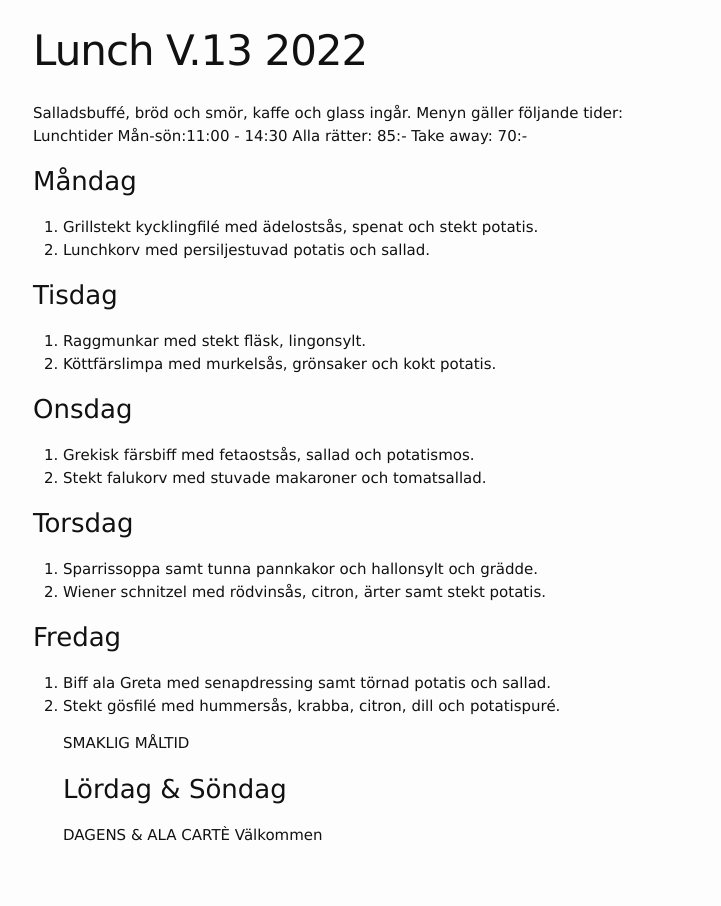
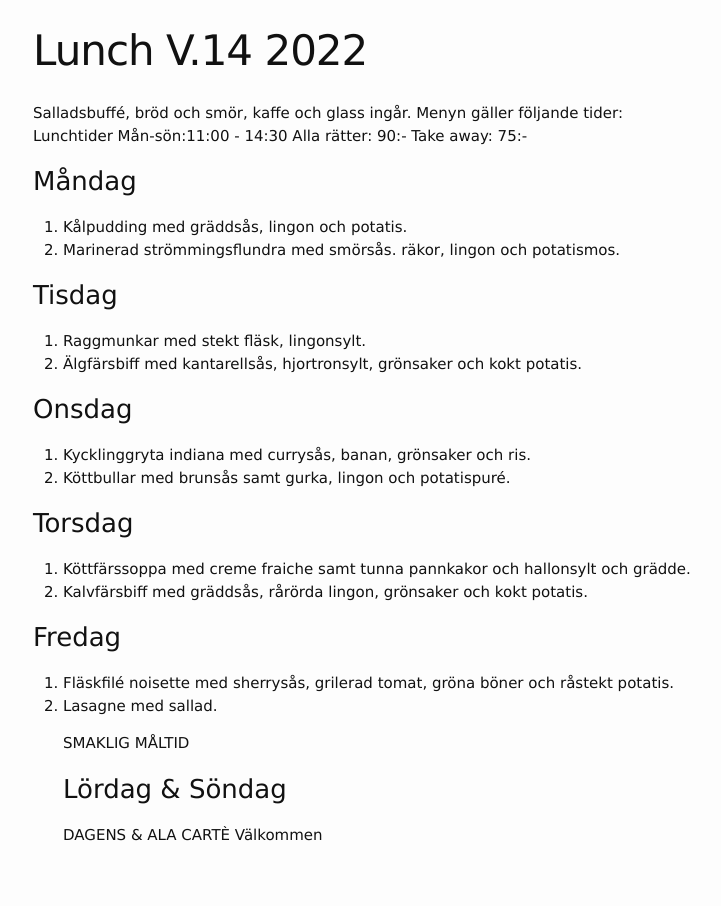
Before and after one commit to FarInn62/farinn62.github.io, a Jekyll site: the page built from lunch.md, in a window 1280 px wide. Shown: the whole page, without its empty margins (237-958 px from the left). Built offline with Jekyll 4.4.1, drawn with Linux system fonts in a browser that asks for light colours.

Commit message:
Update lunch.md

```diff
--- a/lunch.md
+++ b/lunch.md
@@ -1,33 +1,33 @@
 ---
 layout: foodmenu
-title: Lunch V.13  2022
+title: Lunch V.14  2022
 permalink: /lunch/
 published: true
 ---
 Salladsbuffé, bröd och smör, kaffe och glass ingår.
 Menyn gäller följande tider:
 Lunchtider  Mån-sön:11:00 - 14:30
-Alla rätter: 85:- Take away: 70:-
+Alla rätter: 90:- Take away: 75:-
 
 ### Måndag
-1. Grillstekt kycklingfilé med ädelostsås, spenat och stekt potatis.
-2. Lunchkorv med persiljestuvad potatis och sallad.
+1. Kålpudding med gräddsås, lingon och potatis.
+2. Marinerad strömmingsflundra med smörsås. räkor, lingon och potatismos.
 
 ### Tisdag
 1. Raggmunkar med stekt fläsk, lingonsylt.
-2. Köttfärslimpa med murkelsås, grönsaker och kokt potatis.
+2. Älgfärsbiff med kantarellsås, hjortronsylt, grönsaker och kokt potatis.
 
 ### Onsdag
-1. Grekisk färsbiff med fetaostsås, sallad och potatismos.
-2. Stekt falukorv med stuvade makaroner och tomatsallad.
+1. Kycklinggryta indiana med currysås, banan, grönsaker och ris.
+2. Köttbullar med brunsås samt gurka, lingon och potatispuré.
 
 ### Torsdag
-1. Sparrissoppa samt tunna pannkakor och hallonsylt och grädde.
-2. Wiener schnitzel med rödvinsås, citron, ärter samt stekt potatis.
+1. Köttfärssoppa med creme fraiche samt tunna pannkakor och hallonsylt och grädde.
+2. Kalvfärsbiff med gräddsås, rårörda lingon, grönsaker och kokt potatis.
 
 ### Fredag
-1. Biff ala Greta med senapdressing samt törnad potatis och sallad.
-2. Stekt gösfilé med hummersås, krabba, citron, dill och potatispuré.
+1. Fläskfilé noisette med sherrysås, grilerad tomat, gröna böner och råstekt potatis.
+2. Lasagne med sallad.
 
    SMAKLIG MÅLTID
    ### Lördag & Söndag
```
